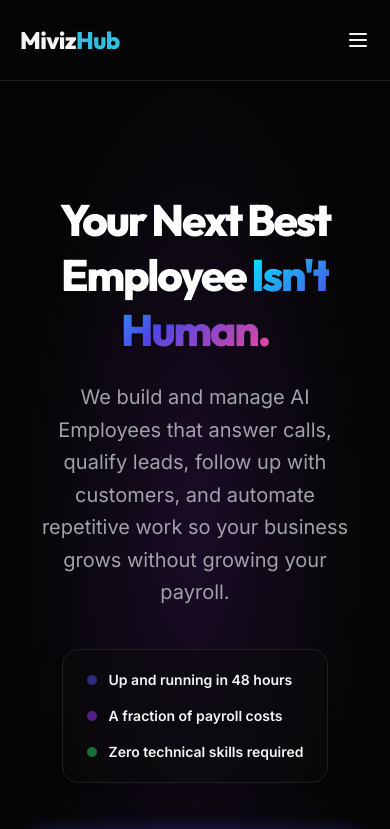
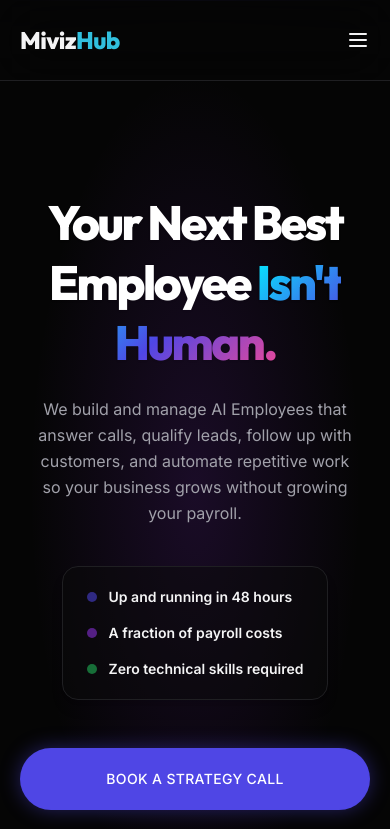
Before and after one commit to Rahullohar703/mivizhub-online, a React (Vite) app: page / in a window 390 px wide. Shown: the top 829 px of the page. Built offline with nearby package versions, Linux system fonts and the light colour scheme; the HTML template or start-up script is replaced by a standard one.

Commit message:
Adjust mobile font sizes for hero and sub-hero to improve visual hierarchy

```diff
--- a/src/components/SectionHero.jsx
+++ b/src/components/SectionHero.jsx
@@ -17,7 +17,7 @@ export default function SectionHero({ onOpenBooking }) {
           transition={{ duration: 0.8, ease: [0.16, 1, 0.3, 1] }}
           className="w-full mx-auto"
         >
-          <h1 className="text-[2.75rem] sm:text-5xl md:text-6xl lg:text-[5.5rem] font-extrabold tracking-tighter leading-tight md:leading-[1.05] mb-6 relative z-10 mx-auto max-w-7xl px-4">
+          <h1 className="text-5xl sm:text-6xl lg:text-[5.5rem] font-extrabold tracking-tighter leading-tight md:leading-[1.05] mb-6 relative z-10 mx-auto max-w-7xl px-4">
             <span className="text-white drop-shadow-sm">Your Next Best Employee </span>
             <span className="text-gradient-punchy drop-shadow-sm">Isn't Human.</span>
           </h1>
@@ -29,7 +29,7 @@ export default function SectionHero({ onOpenBooking }) {
           transition={{ duration: 0.8, delay: 0.1, ease: [0.16, 1, 0.3, 1] }}
           className="w-full max-w-4xl mx-auto mb-12"
         >
-          <p className="text-xl sm:text-2xl text-textMuted leading-relaxed mb-10 max-w-2xl mx-auto px-4">
+          <p className="text-base sm:text-lg md:text-2xl text-textMuted leading-relaxed mb-10 max-w-2xl mx-auto px-4">
             We build and manage AI Employees that answer calls, qualify leads, follow up with customers, and automate repetitive work so your business grows without growing your payroll.
           </p>
           <div className="flex flex-col md:flex-row items-start md:items-center justify-center gap-4 md:gap-6 text-sm md:text-base font-bold text-textMain bg-surface/50 border border-surfaceBorder rounded-2xl md:rounded-full px-6 py-5 md:py-3 shadow-lg max-w-fit mx-auto text-left md:text-center">
```
